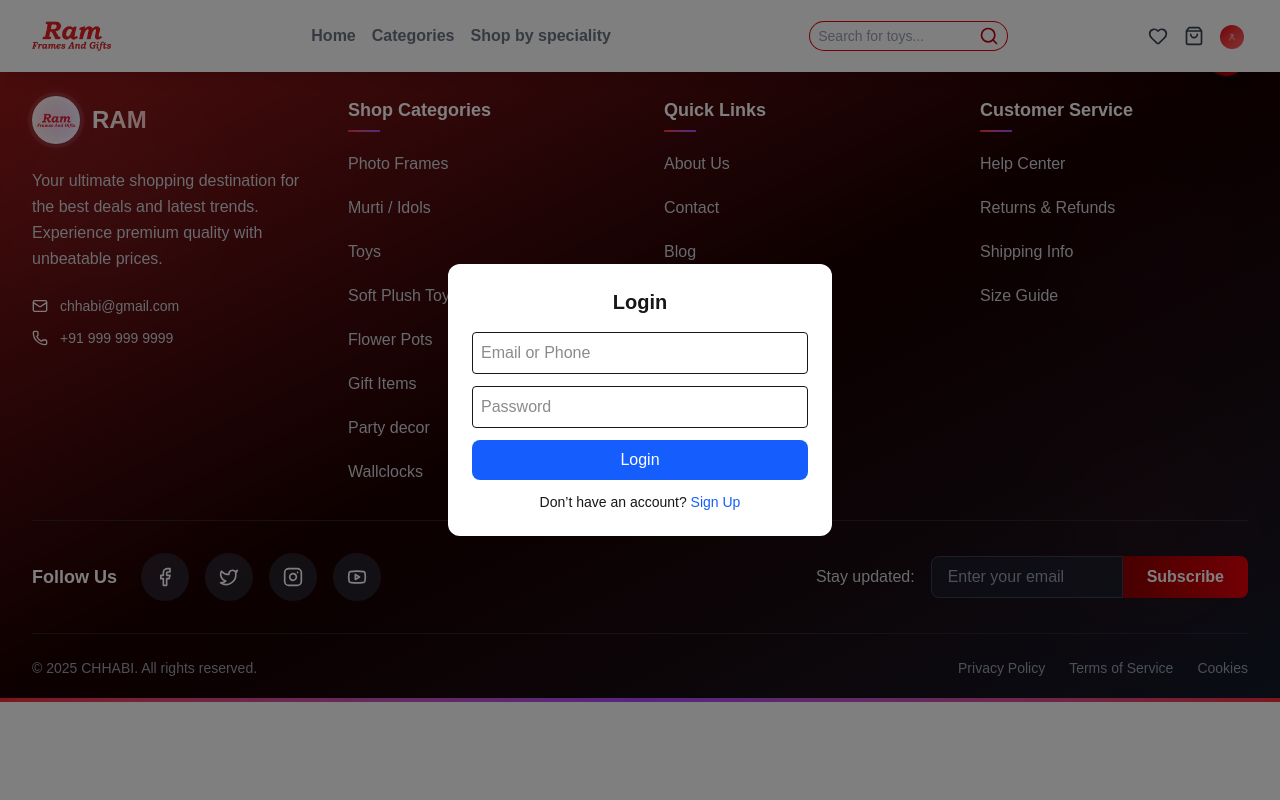
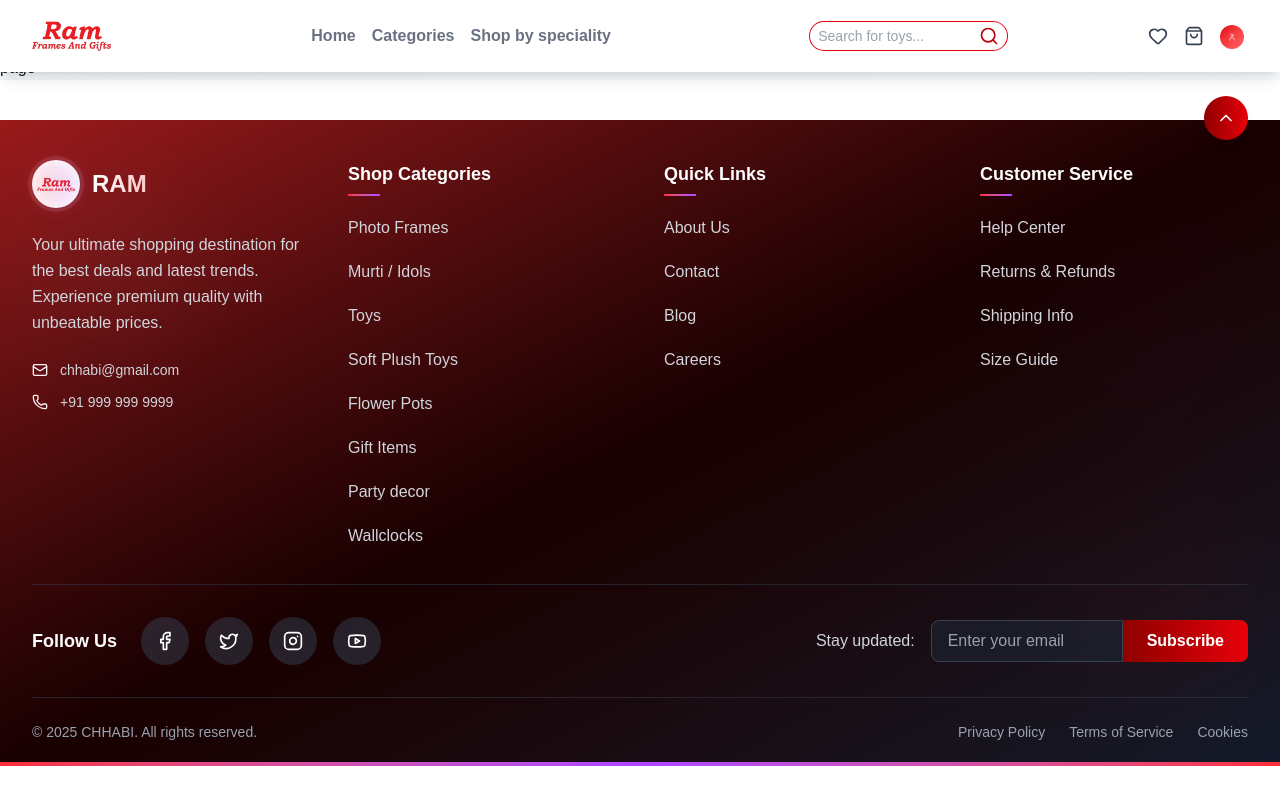
Before and after one commit to GaurishPatil33/project_wholesalemart, a Next.js app: page /auth in a window 1280 px wide. Built offline with nearby package versions, Linux system fonts and the light colour scheme.

Commit message:
commit 13/11/25

```diff
--- a/src/app/auth/page.tsx
+++ b/src/app/auth/page.tsx
@@ -1,160 +1,9 @@
-"use client";
-import { useUserStore } from "@/lib/store/userStore";
-import { useRouter } from "next/navigation";
-import React, { useState } from "react";
+import React from 'react'
 
-const AuthPage = ({
-  onClose,
-  redirectTo,
-}: {
-  onClose: () => void;
-  redirectTo?: string;
-}) => {
-  const [isLogin, setIsLogin] = useState(true);
+function page() {
+  return (
+    <div>page</div>
+  )
+}
 
-  const [identifier, setIdentifier] = useState(""); // email or phone
-  const [password, setPassword] = useState("");
-
-  const [name, setName] = useState(""); // signup only
-  const [email, setEmail] = useState("");
-  const [phone, setPhone] = useState("");
-
-  const { login, signup } = useUserStore();
-  const router = useRouter();
-
-  const handleLogin = async() => {
-    if (!identifier || !password) return alert("Enter details");
-
-    const res = await login(identifier, password);
-    if (!res.success) return alert(res.message);
-
-    onClose();
-    // if (redirectTo) router.push(redirectTo);
-    // else router.push("/");
-
-    router.push(redirectTo || "/");
-  };
-
-  const handleSignUp = () => {
-    if (!name || !email || !password)
-      return alert("Please fill all required fields");
-
-    const res = signup({
-      id: Date.now().toString(),
-      name,
-      email,
-      phone,
-      password,
-    });
-
-    if (!res.success) return alert(res.message);
-    alert("Account created! You can login now.");
-    setIsLogin(true);
-  };
-
-  return (
-    <div className="fixed inset-0 bg-black/50  flex items-center justify-center z-50">
-      <div className="bg-white p-6 rounded-xl w-96 relative space-y-4">
-        {/* Header */}
-        <h2 className="text-xl font-semibold text-center">
-          {isLogin ? "Login" : "Sign Up"}
-        </h2>
-
-        {/* Login Form */}
-        {isLogin && (
-          <div className="flex flex-col space-y-3">
-            <input
-              type="text"
-              placeholder="Email or Phone"
-              value={identifier}
-              onChange={(e) => setIdentifier(e.target.value)}
-              className="border p-2 rounded"
-            />
-            <input
-              type="password"
-              placeholder="Password"
-              value={password}
-              onChange={(e) => setPassword(e.target.value)}
-              className="border p-2 rounded"
-            />
-
-            <button
-              onClick={handleLogin}
-              className="bg-blue-600 text-white py-2 rounded-lg"
-            >
-              Login
-            </button>
-
-            <p className="text-center text-sm">
-              Don’t have an account?{" "}
-              <button
-                onClick={() => setIsLogin(false)}
-                className="text-blue-600"
-              >
-                Sign Up
-              </button>
-            </p>
-          </div>
-        )}
-
-        {/* Signup Form */}
-        {!isLogin && (
-          <div className="flex flex-col space-y-3">
-            <input
-              type="text"
-              placeholder="Full Name"
-              value={name}
-              onChange={(e) => setName(e.target.value)}
-              className="border p-2 rounded"
-            />
-            <input
-              type="email"
-              placeholder="Email (required)"
-              value={email}
-              onChange={(e) => setEmail(e.target.value)}
-              className="border p-2 rounded"
-            />
-            <input
-              type="number"
-              placeholder="Phone (optional)"
-              value={phone}
-              onChange={(e) => {
-                const val = e.target.value;
-                if (/^\d{0,10}$/.test(val)) {
-                  setPhone(val);
-                }
-              }}
-              className="border p-2 rounded"
-            />
-            <input
-              type="password"
-              placeholder="Create password"
-              value={password}
-              onChange={(e) => setPassword(e.target.value)}
-              className="border p-2 rounded"
-            />
-
-            <button
-              onClick={handleSignUp}
-              className="bg-green-600 text-white py-2 rounded-lg"
-            >
-              Sign Up
-            </button>
-
-            <p className="text-center text-sm">
-              Already have an account?{" "}
-              <button
-                onClick={() => setIsLogin(true)}
-                className="text-blue-600"
-              >
-                Login
-              </button>
-            </p>
-          </div>
-        )}
-      </div>
-    </div>
-  );
-};
-
-export default AuthPage;
+export default page
--- a/src/app/checkout/page.tsx
+++ b/src/app/checkout/page.tsx
@@ -259,7 +259,7 @@ const CheckoutPage = () => {
         clear Orders
       </div> */}
 
-      {showAuth && <AuthForm onClose={() => setShowAuth(false)} />}
+      {/* {showAuth && <AuthForm onClose={() => setShowAuth(false)} />} */}
     </div>
   );
 };
```
